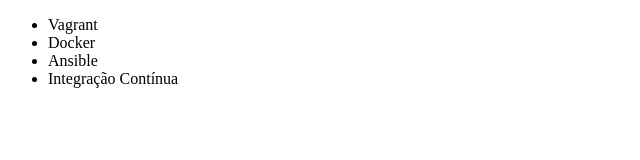
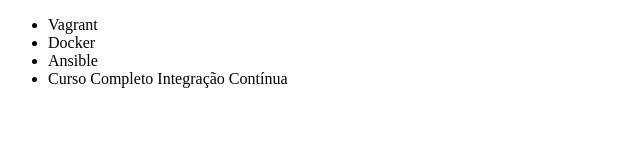
Before and after one commit to dkjhonmelo/alura-git, a plain HTML site: page index.html in a window 1280 px wide. Shown: the whole page, without its empty margins (0-640 px from the left). Drawn offline with Linux system fonts and the light colour scheme.

Commit message:
Renomeei o curso integração contínua

```diff
--- a/index.html
+++ b/index.html
@@ -9,7 +9,7 @@
         <li>Vagrant</li>
         <li>Docker</li>
         <li>Ansible</li>
-        <li>Integração Contínua</li>
+        <li>Curso Completo Integração Contínua</li>
     </ul>
 </body>
 </html>
```
